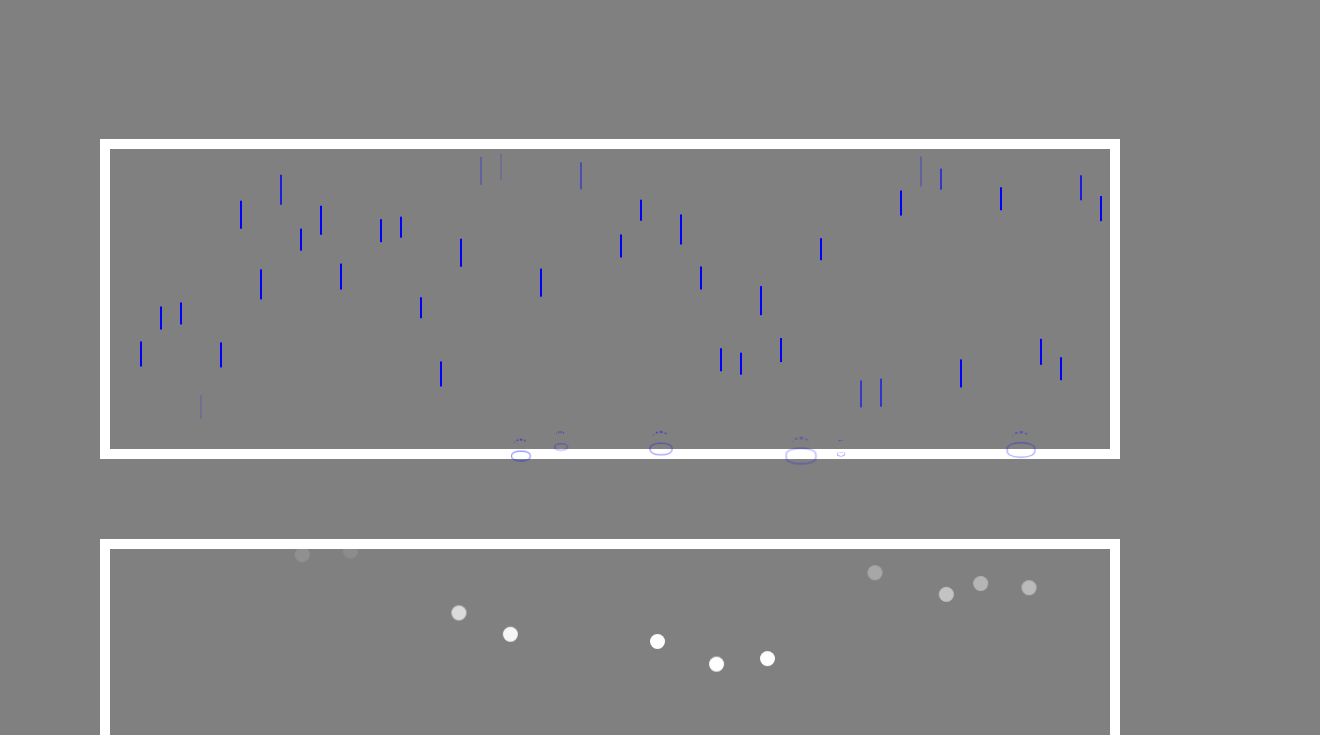
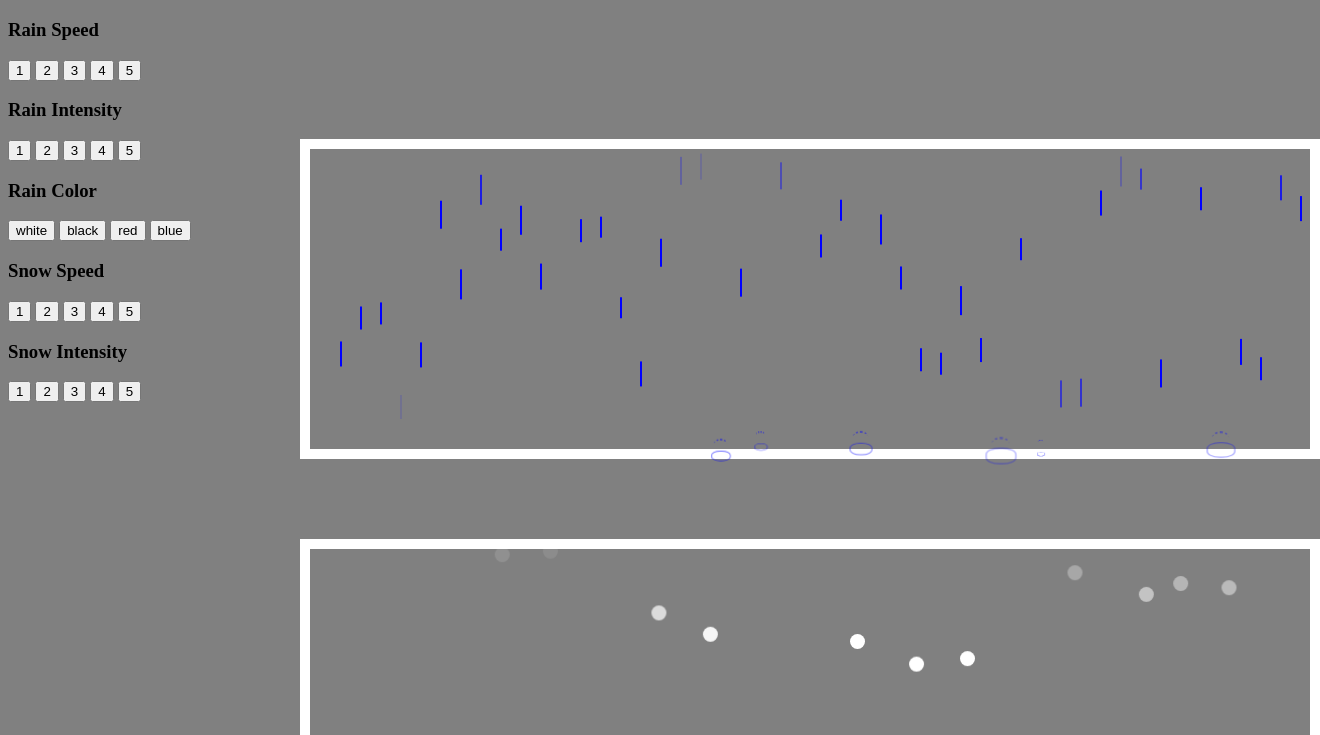
Before and after one commit to KenSB/JSLibrary, a website: page csc309selfproject/index.html in a window 1280 px wide. Shown: the part 61-796 px from the top of the page, 1320 px wide, since content can reach past the window. Drawn offline with Linux system fonts and the light colour scheme.

Commit message:
Added buttons for user to change properties of the animations.

```diff
--- a/csc309selfproject/app.js
+++ b/csc309selfproject/app.js
@@ -11,6 +11,33 @@ const rainArgs={
 const rain = aniWeather().aniRain(rainArgs);
 rainSelect.innerHTML = rain;
 
+function rainSpeed(speed){
+  rainArgs.speed=speed;
+  rainSelect.innerHTML="";
+  rainSelect.innerHTML= aniWeather().aniRain(rainArgs);
+}
+function rainIntensity(intensity){
+  rainArgs.intensity=intensity;
+  rainSelect.innerHTML="";
+  rainSelect.innerHTML= aniWeather().aniRain(rainArgs);
+}
+function rainColor(color){
+  if(color === 1){
+    rainArgs.color="white";
+  }
+  else if (color === 2) {
+    rainArgs.color="black";
+  }
+  else if (color === 3) {
+    rainArgs.color="red";
+  }
+  else if (color === 4) {
+    rainArgs.color="blue";
+  }
+  rainSelect.innerHTML="";
+  rainSelect.innerHTML= aniWeather().aniRain(rainArgs);
+}
+
 const snowSelect = document.querySelector('.snowPanel')
 const snowArgs={
   speed: 3, // 1<= speed <=5
@@ -22,3 +49,14 @@ const snowArgs={
 }
 const snow = aniWeather().aniSnow(snowArgs);
 snowSelect.innerHTML = snow;
+
+function snowSpeed(speed){
+  snowArgs.speed=speed;
+  snowSelect.innerHTML="";
+  snowSelect.innerHTML= aniWeather().aniSnow(snowArgs);
+}
+function snowIntensity(intensity){
+  snowArgs.intensity=intensity;
+  snowSelect.innerHTML="";
+  snowSelect.innerHTML= aniWeather().aniSnow(snowArgs);
+}
--- a/csc309selfproject/index.html
+++ b/csc309selfproject/index.html
@@ -9,12 +9,42 @@
 </head>
 <body>
   <h1>aniWeather.js Example Page </h1>
-  <div class='rainPanel'>
-
+  <div class="rainSettings">
+    <h3>Rain Speed</h3>
+    <button onclick="rainSpeed(1)">1</button>
+    <button onclick="rainSpeed(2)">2</button>
+    <button onclick="rainSpeed(3)">3</button>
+    <button onclick="rainSpeed(4)">4</button>
+    <button onclick="rainSpeed(5)">5</button>
+    <h3>Rain Intensity</h3>
+    <button onclick="rainIntensity(1)">1</button>
+    <button onclick="rainIntensity(2)">2</button>
+    <button onclick="rainIntensity(3)">3</button>
+    <button onclick="rainIntensity(4)">4</button>
+    <button onclick="rainIntensity(5)">5</button>
+    <h3>Rain Color</h3>
+    <button onclick="rainColor(1)">white</button>
+    <button onclick="rainColor(2)">black</button>
+    <button onclick="rainColor(3)">red</button>
+    <button onclick="rainColor(4)">blue</button>
   </div>
-  <div class="snowPanel">
-
+  <div class='rainPanel'></div>
+  <div class="snowSettings">
+    <h3></h3>
+    <h3>Snow Speed</h3>
+    <button onclick="snowSpeed(1)">1</button>
+    <button onclick="snowSpeed(2)">2</button>
+    <button onclick="snowSpeed(3)">3</button>
+    <button onclick="snowSpeed(4)">4</button>
+    <button onclick="snowSpeed(5)">5</button>
+    <h3>Snow Intensity</h3>
+    <button onclick="snowIntensity(1)">1</button>
+    <button onclick="snowIntensity(2)">2</button>
+    <button onclick="snowIntensity(3)">3</button>
+    <button onclick="snowIntensity(4)">4</button>
+    <button onclick="snowIntensity(5)">5</button>
   </div>
+  <div class="snowPanel"></div>
   <script src="./library/aniWeather.js" type="text/javascript"></script>
   <script src="app.js" type="text/javascript"></script>
 </body>
--- a/csc309selfproject/library/aniWeather.js
+++ b/csc309selfproject/library/aniWeather.js
@@ -58,8 +58,8 @@ function aniWeather(){
 }
 
 const animateRain = (speed, intensity, width, height, x, y, color)=>{
-  var position = 0;
-  var rainEntities = '<div class="rain" '.concat(
+  let position = 0;
+  let rainEntities = '<div class="rain" '.concat(
     'style="left: ',x,'px; top: ',y,'px; width: ',width,'px; height: ',
     height,'px;">')
   while(position < 100 - (6-intensity)*2){
@@ -78,7 +78,7 @@ const animateRain = (speed, intensity, width, height, x, y, color)=>{
       //position from left
       '<div class="raindrop" style="left: ', position,'%;',
       '--rainColor:', color,';',
-      //position from bottom
+      //The ending position
       '--posEnd: ',height,'px;',
       //delay of the raindrop and duration of the raindrop (speed)
       'animation-delay: 0.', delay,'s;',
@@ -109,8 +109,8 @@ const animateRain = (speed, intensity, width, height, x, y, color)=>{
 }
 
 const animateSnow = (speed, intensity, width, height, x, y)=>{
-  var position = 0;
-  var snowEntities = '<div class="snow" '.concat(
+  let position = 0;
+  let snowEntities = '<div class="snow" '.concat(
     'style="left: ',x,'px; top: ',y,'px; width: ',width,'px; height: ',
     height,'px;">')
   while(position < 95){
@@ -128,20 +128,16 @@ const animateSnow = (speed, intensity, width, height, x, y)=>{
         //raindrop properties
         //position from left
         '<div class="snowflake1" style="left: ', position,'%;',
-        //position from bottom
+        //positions for the animation
         '--posMid1: ',Math.floor(height/5),'px;',
-        //position from bottom
         '--posMid2: ',Math.floor((height*2)/5),'px;',
-        //position from bottom
         '--posMid3: ',Math.floor((height*3)/5),'px;',
-        //position from bottom
         '--posMid4: ',Math.floor((height*4)/5),'px;',
-        //position from bottom
+        //The ending position
         '--posEnd: ',height,'px;',
-        //delay of the raindrop and duration of the raindrop (speed)
+        //delay of the snowflake and duration of the snowflake (speed)
         'animation-delay: 0.', delay,'s;',
         'animation-duration:', (0.3*(6-speed)+(.01*speedDelay)), 's;"></div>',
-        // 'animation-duration: ', 4-Math.floor(speed*0.5+1),'.'  , 8- speed, speedDelay, 's;"></div>',
       )
     }
     if(snowType === 2){
@@ -149,17 +145,13 @@ const animateSnow = (speed, intensity, width, height, x, y)=>{
       //raindrop properties
       //position from left
       '<div class="snowflake2" style="left: ', position,'%;',
-      //position from bottom
+      //positions for the animation
       '--posMid1: ',Math.floor(height/5),'px;',
-      //position from bottom
       '--posMid2: ',Math.floor((height*2)/5),'px;',
-      //position from bottom
       '--posMid3: ',Math.floor((height*3)/5),'px;',
-      //position from bottom
       '--posMid4: ',Math.floor((height*4)/5),'px;',
-      //position from bottom
       '--posEnd: ',height,'px;',
-      //delay of the raindrop and duration of the raindrop (speed)
+      //delay of the snowflake and duration of the snowflake (speed)
       'animation-delay: 0.', delay,'s;',
       'animation-duration:', (0.3*(6-speed)+(.01*speedDelay)), 's;"></div>',
     )
--- a/csc309selfproject/library/rain.css
+++ b/csc309selfproject/library/rain.css
@@ -2,7 +2,6 @@
   float:left;
   position:relative;
 }
-
 
 .raindrop {
   position: absolute;
--- a/csc309selfproject/library/snow.css
+++ b/csc309selfproject/library/snow.css
@@ -38,17 +38,6 @@
   animation: snowFallGentle2 3s linear infinite;
 }
 
-.snowflake.blowRight{
-  animation: snowFallRight 5s linear infinite;
-}
-
-.snowflake.blowLeft{
-  animation: snowFallRight 5s linear infinite;
-}
-
-.snowflake.blowGentle{
-  animation: {snowFallGentle 5s linear infinite};
-}
 
 @keyframes snowFallGentle1 {
   0% {
--- a/csc309selfproject/style.css
+++ b/csc309selfproject/style.css
@@ -4,7 +4,7 @@ body{
 .rainPanel {
   display: block;
   position: absolute;
-  left: 100px;
+  left: 300px;
   top: 200px;
   width: 1000px;
   height: 300px;
@@ -13,7 +13,7 @@ body{
 .snowPanel {
   display: block;
   position: absolute;
-  left: 100px;
+  left: 300px;
   top: 600px;
   width: 1000px;
   height: 500px;
```
